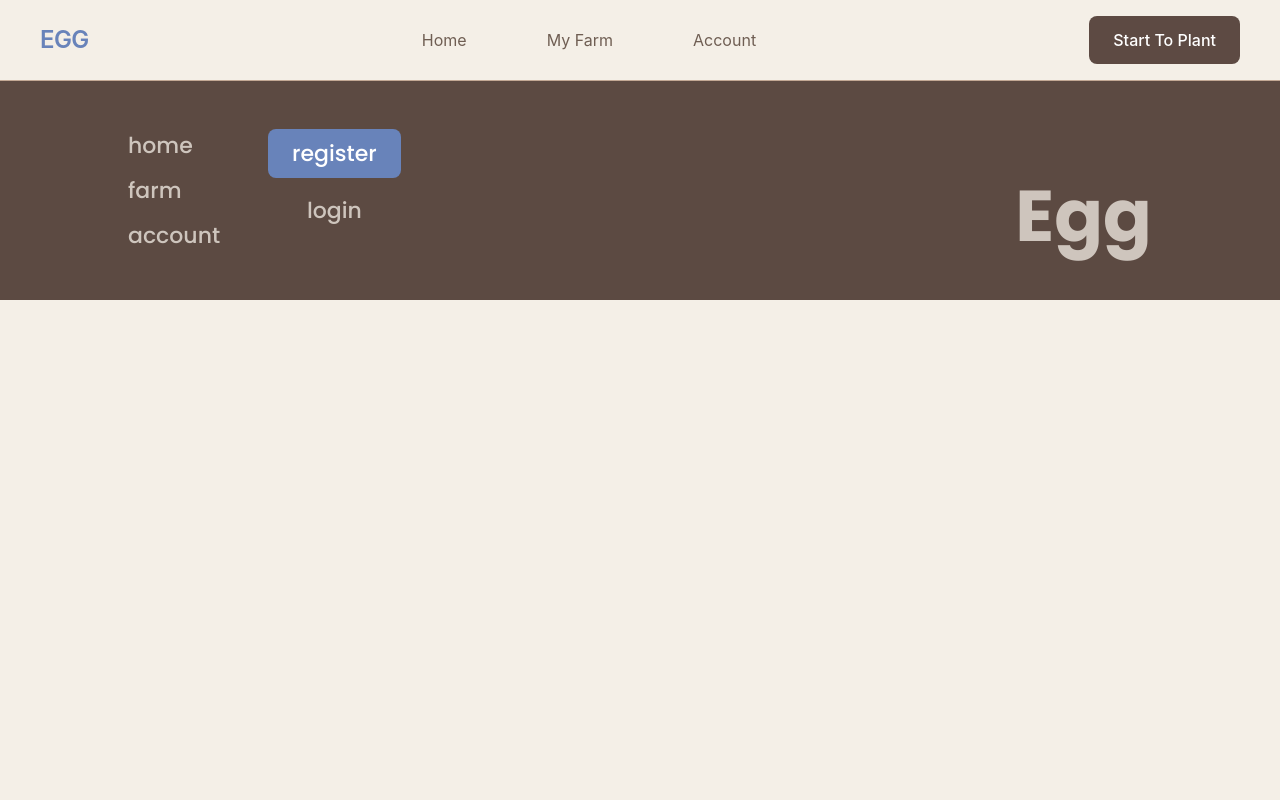
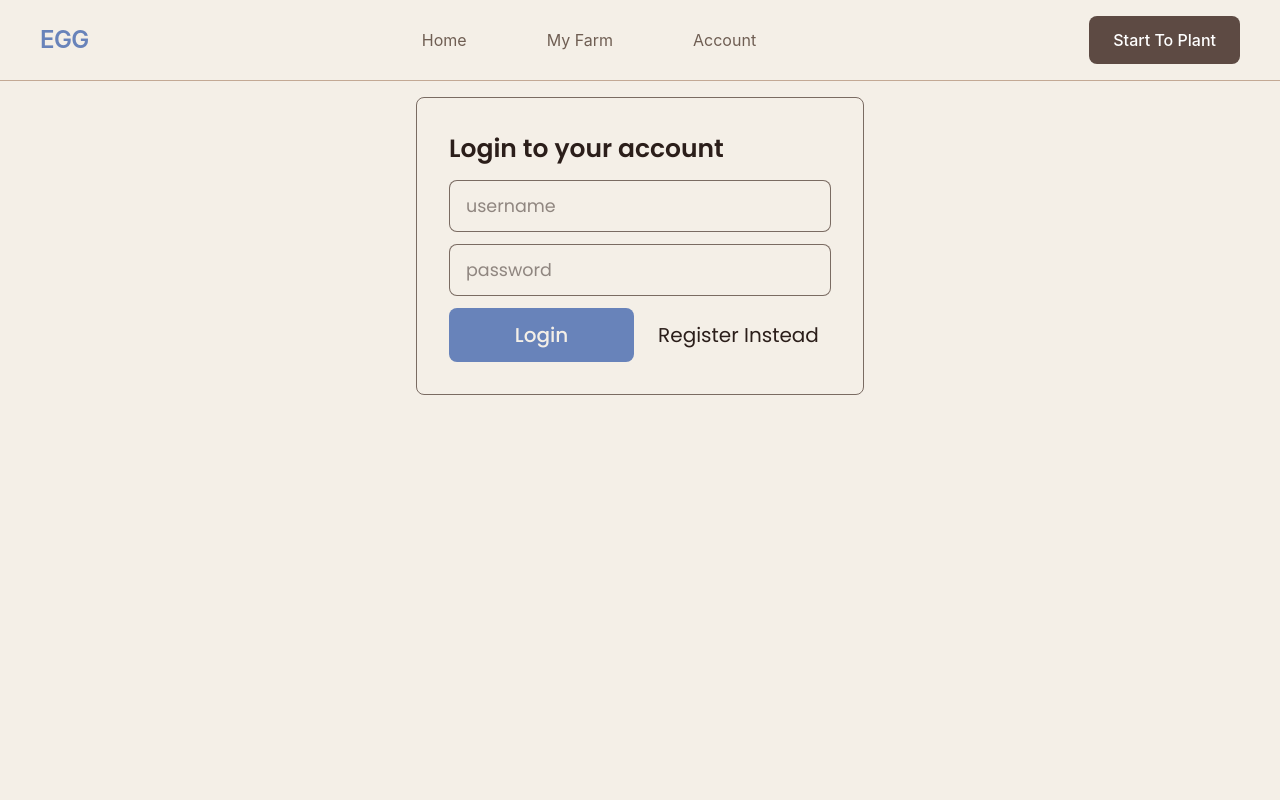
Before and after one commit to 0yassin/Egg, a React (Vite) app in the folder frontend/: page /login in a window 1280 px wide. Shown: the top 800 px of the page. Built offline with nearby package versions, Linux system fonts and the light colour scheme.

Commit message:
made basic login page layout

```diff
--- a/frontend/src/App.tsx
+++ b/frontend/src/App.tsx
@@ -4,6 +4,7 @@ import { Home } from "./pages/home";
 import { Account } from "./pages/Account";
 import { Farm } from "./pages/Farm";
 import Footer from "./components/Footer";
+import { Login } from "./pages/Login";
 function App() {
   return (
     <>
@@ -14,6 +15,7 @@ function App() {
         <Route path="/" element={<Home />} />
         <Route path="/farm" element={<Farm />} />
         <Route path="/account" element={<Account />} />
+        <Route path="/login" element={<Login />} />
       </Routes>
         <Footer />
     </>
--- a/frontend/src/pages/Login.tsx
+++ b/frontend/src/pages/Login.tsx
@@ -1,7 +1,49 @@
+import { useState } from "react"
+
 export function Login(){
+
+    const [username, setusername] = useState("")
+    const [password, setpassword] = useState("")
+
+    function Login(){}
+
     return(
-        <main>
-            main
+        <main className="font-poppins min-h-screen min-w-screen justify-center flex p-4">
+            <div className="w-full h-fit max-w-md border-(--light-brown)/80 border p-8 rounded-lg gap-3 flex flex-col">
+                <h2 className="text-[25px] font-semibold text-(--dark-brown)">
+                    Login to your account
+                </h2>
+                    <input
+                        type="text"
+                        placeholder="username"
+                        value={username}
+                        onChange={(e) => setusername(e.target.value)}
+                        className="w-full text-[17.5px] px-4 py-3 text-(--dark-brown) bg-(--bg-color) rounded-lg border border-(--light-brown)/80 focus:border-(--dark-brown) transition-all outline-none"
+                    />
+                    <input
+                        type="password"
+                        placeholder="password"
+                        value={password}
+                        onChange={(e) => setpassword(e.target.value)}
+                        className="w-full text-[17.5px] px-4 py-3 text-(--dark-brown) bg-(--bg-color) rounded-lg border border-(--light-brown)/80 focus:border-(--dark-brown) transition-all outline-none"
+                    />
+                    <div className="flex justify-center items-center gap-3 w-full text-(--bg-color)">
+                        <button
+                            type="button"
+                            onClick={()=>Login()}
+                            className="w-full text-[20px] font-medium bg-(--accent-blue) py-3 rounded-lg transition-all cursor-pointer active:scale-95"
+                        >
+                            Login
+                        </button>
+                        <a
+                            type="button"
+                            href={"/register"}
+                            className="w-full text-center text-[20px] text-(--dark-brown) py-3  transition-all cursor-pointer"
+                        >
+                            Register Instead
+                        </a>
+                        </div>
+            </div>
         </main>
     )
 }
```
